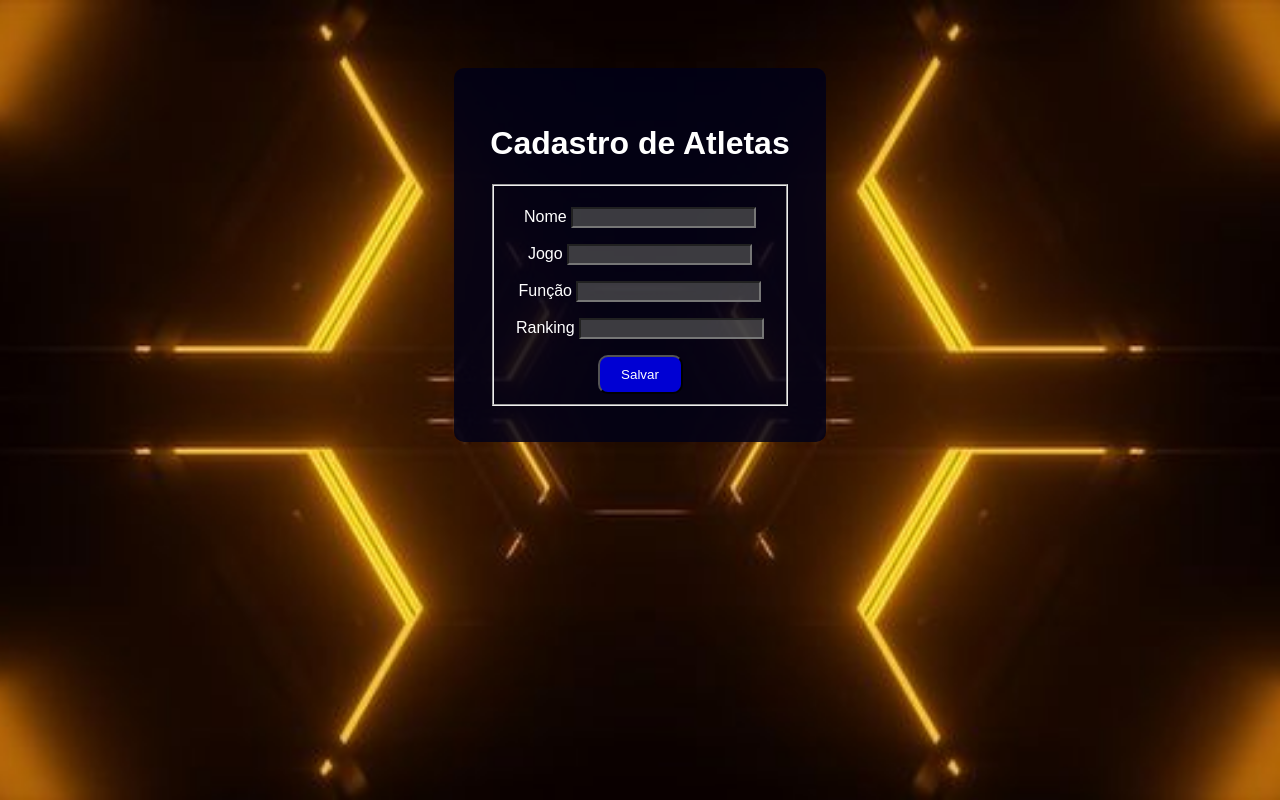
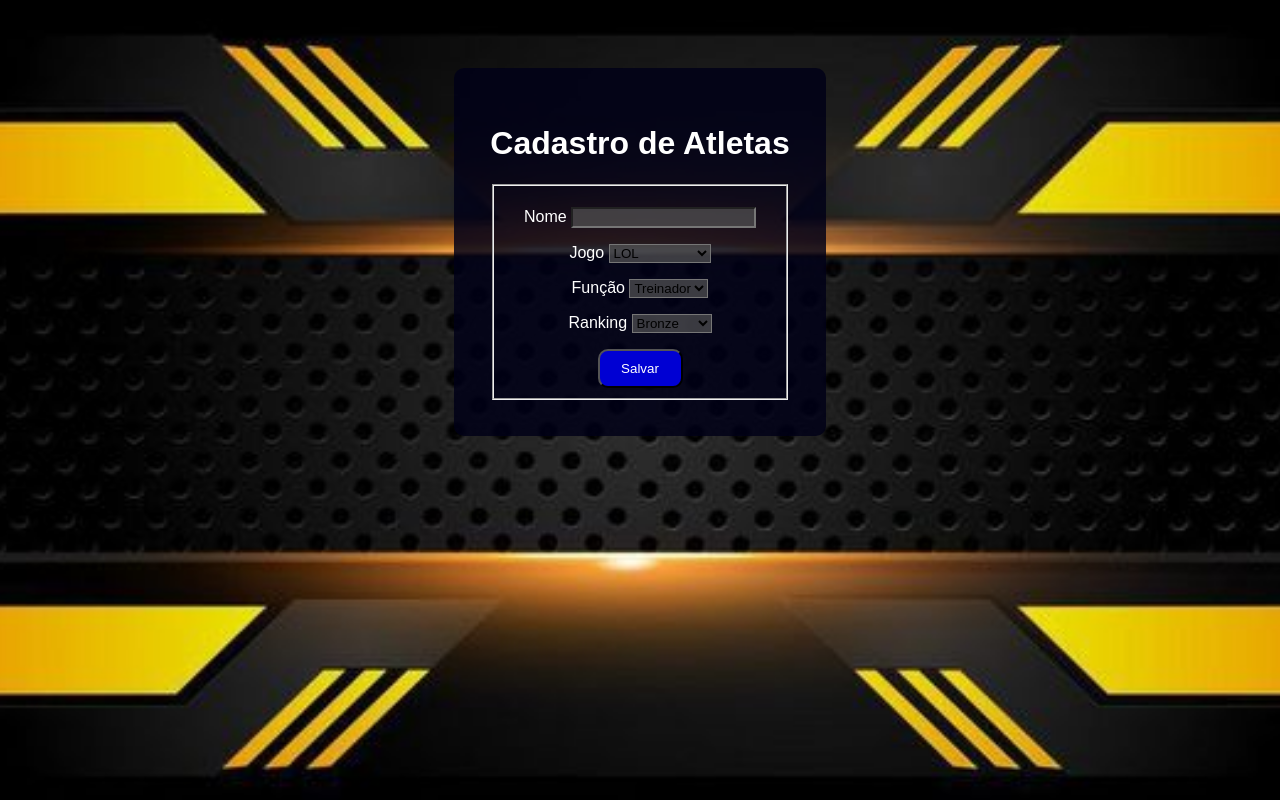
Before and after one commit to oscauebarbosa/CadAtletasESports, a Flask app: page /cadastro in a window 1280 px wide. Run offline with Flask 3, Linux system fonts and the light colour scheme.

Commit message:
Add files via upload

```diff
--- a/static/estilo.css
+++ b/static/estilo.css
@@ -3,8 +3,8 @@ body {
     color: white;
     background-color: #000000;
     background-image: url("/static/banner.png");
-    background-size: cover;
-    background-position: bottom center;
+    background-size: auto 120%;
+    background-position: center;
     text-align: center;
     padding: 50px;
     min-height: calc(100vh - 116px);
@@ -76,3 +76,16 @@ img {
 .btneditar:hover{
     background-color: #ff0000;
 }
+
+.btncadastrar{
+    background-color: rgba(0, 0, 253, 0.82);
+    color: #ffffff;
+    text-decoration: none;
+    padding: 8px 16px;
+    border-radius: 4px;
+    display: inline-block;
+}
+
+.btncadastrar:hover{
+    background-color: rgba(0, 0, 196, 0.82);
+}
--- a/templates/Cadastro.html
+++ b/templates/Cadastro.html
@@ -25,19 +25,37 @@
 
           <div class="form-group">
             <label for="jogo">Jogo </label>
-            <input type="text" id="jogo" name="jogo" class="form-control">
+            <select id="jogo" name="jogo" class="form-control">
+                <option>LOL</option>
+                <option>Free Fire</option>
+                <option>Call of Duty</option>
+                <option>Clash Royale</option>
+                <option>Valorant</option>
+            </select>
           </div>
             <p></p>
 
           <div class="form-group">
             <label for=funcao >Função </label>
-            <input type="text" id="funcao" name="funcao" class="form-control">
+            <select id="funcao" name="funcao" class="form-control">
+                <option>Treinador</option>
+                <option>Jogador</option>
+                <option>Analista</option>
+                <option>Designer</option>
+                <option>Manager</option>
+            </select>
           </div>
             <p></p>
 
           <div class="form-group">
             <label for="ranking">Ranking </label>
-            <input type="text" id="ranking" name="ranking" class="form-control">
+            <select id="ranking" name="ranking" class="form-control">
+                <option>Bronze</option>
+                <option>Prata</option>
+                <option>Ouro</option>
+                <option>Platina</option>
+                <option>Diamante</option>
+            </select>
           </div>
           <p></p>
 
--- a/templates/ESports.html
+++ b/templates/ESports.html
@@ -24,6 +24,9 @@
         <a class="btnexcluir" href="/excluir/{{ AtletaseSports.nome }}" >Excluir</a>
         <a class="btneditar" href="editar/{{ AtletaseSports.nome }}" >Editar</a>
         <br>
+        <p<></p>
+        <a class="btncadastrar" href="/cadastro" >Cadastrar</a>
+
 
 
     </div>
```
Also changed, not shown: templates/Editar.html (+28 -4 lines), static/banner.png.
